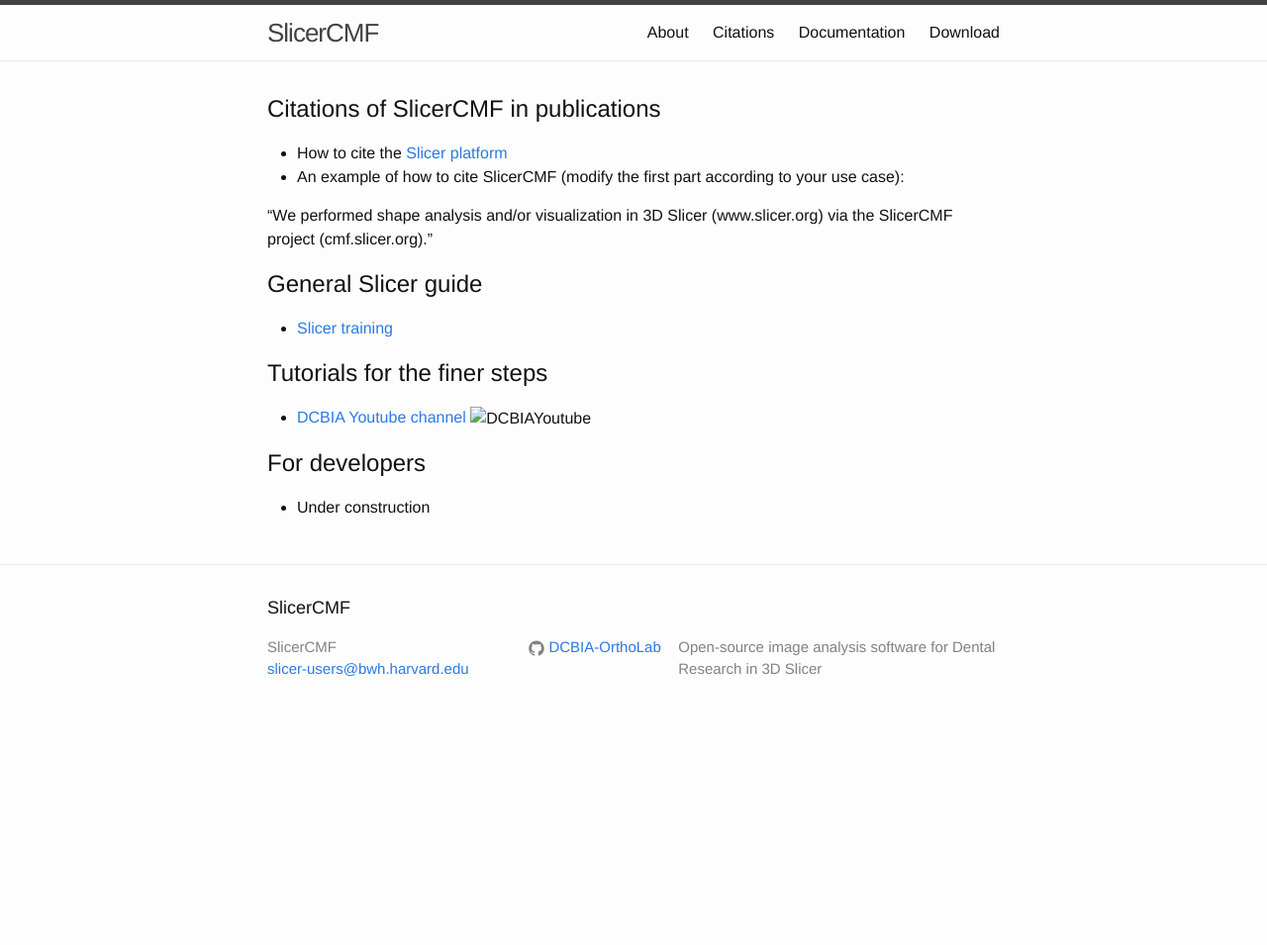
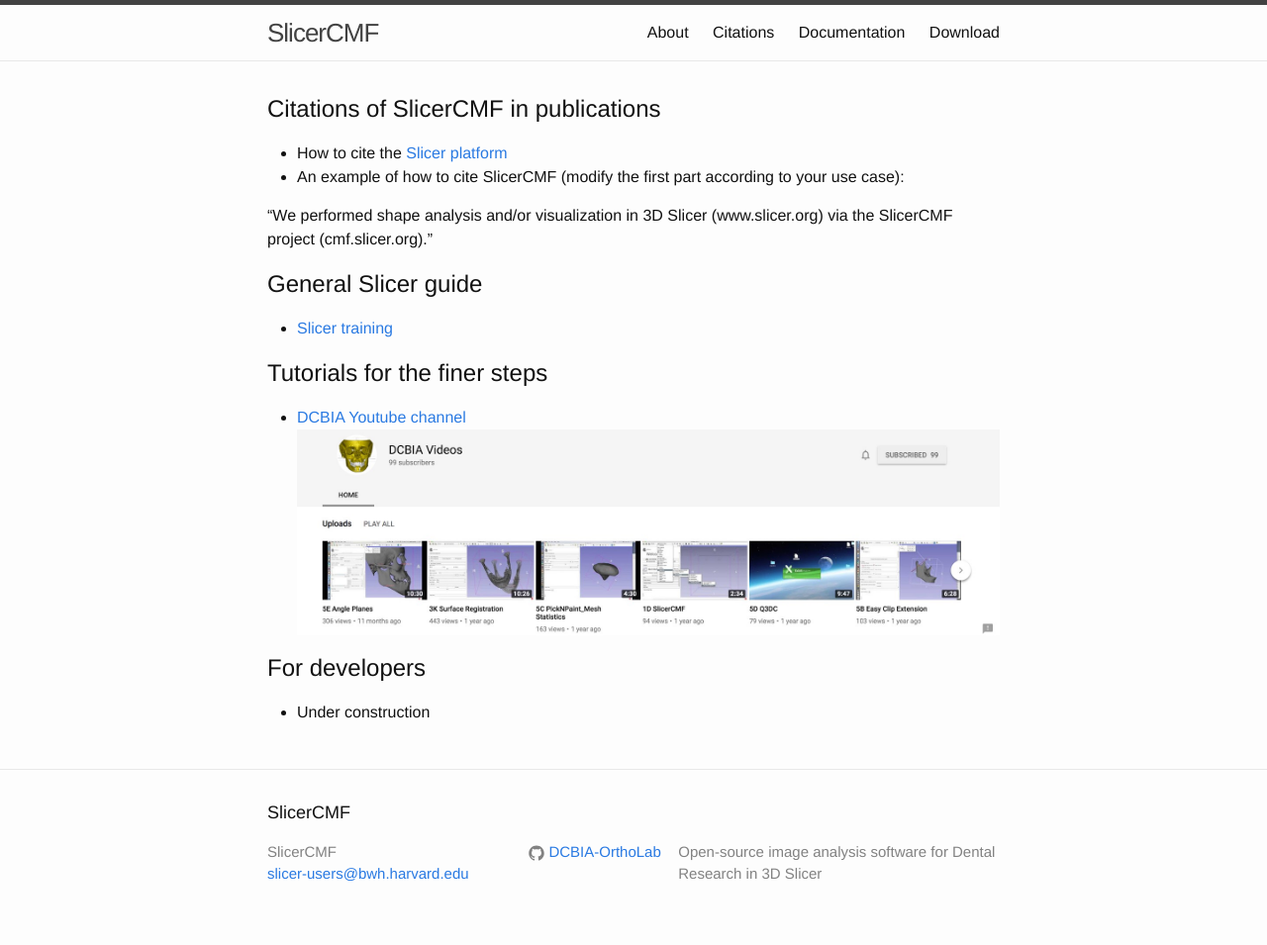
Before and after one commit to slicercmf/slicercmf.github.io, a Jekyll site: the page built from docs/index.md, in a window 1280 px wide. Shown: the whole page at 99% size. Built offline with Jekyll 4.4.1, drawn with Linux system fonts in a browser that asks for light colours; before the commit the page ends 900 px from its top, so only the background shows below that.

Commit message:
BUG: Corrected path to Youtube image

```diff
--- a/docs/index.md
+++ b/docs/index.md
@@ -19,7 +19,7 @@ General Slicer guide
 Tutorials for the finer steps
 ---------------------
 * [DCBIA Youtube channel](https://www.youtube.com/user/DCBIA)
-![DCBIAYoutube](images/DCBIA-Youtube.jpg "The DCBIA YouTube channel was populated with 18 videos that were watched for a total of 17,851 minutes, with a total of 8,358 views. The videos have reached viewers in 79 different countries, with the highest reach in the U.S. and Brazil.")
+![DCBIAYoutube](../images/DCBIA-Youtube.jpg "The DCBIA YouTube channel was populated with 18 videos that were watched for a total of 17,851 minutes, with a total of 8,358 views. The videos have reached viewers in 79 different countries, with the highest reach in the U.S. and Brazil.")
 
 For developers
 ---------------------
```
